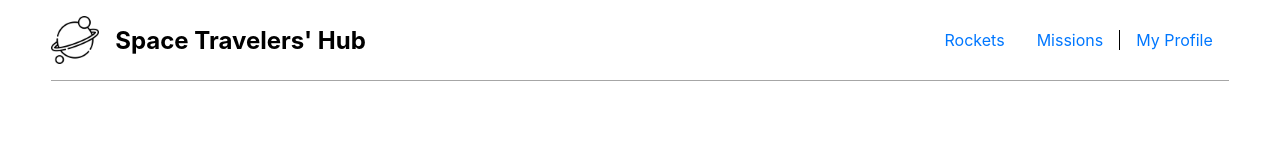
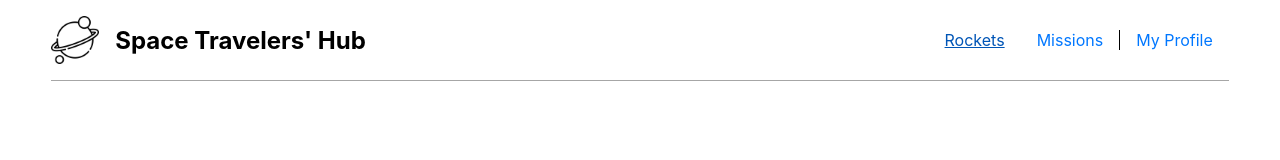
Before and after one commit to VelzckC0D3/Space-Travelers-Hub, a React (Create React App) app: page / in a window 1280 px wide. Shown: the top 160 px of the page. Built offline with nearby package versions, Linux system fonts and the light colour scheme.

Commit message:
active class
- empty navlinks to Rockets, Missions & My Profile with no components

```diff
--- a/src/style/Navbar.css
+++ b/src/style/Navbar.css
@@ -46,3 +46,8 @@
   color: rgb(0, 119, 255);
   text-decoration: none;
 }
+
+.active {
+  color: rgb(0, 85, 182) !important;
+  text-decoration: underline !important;
+}
```
